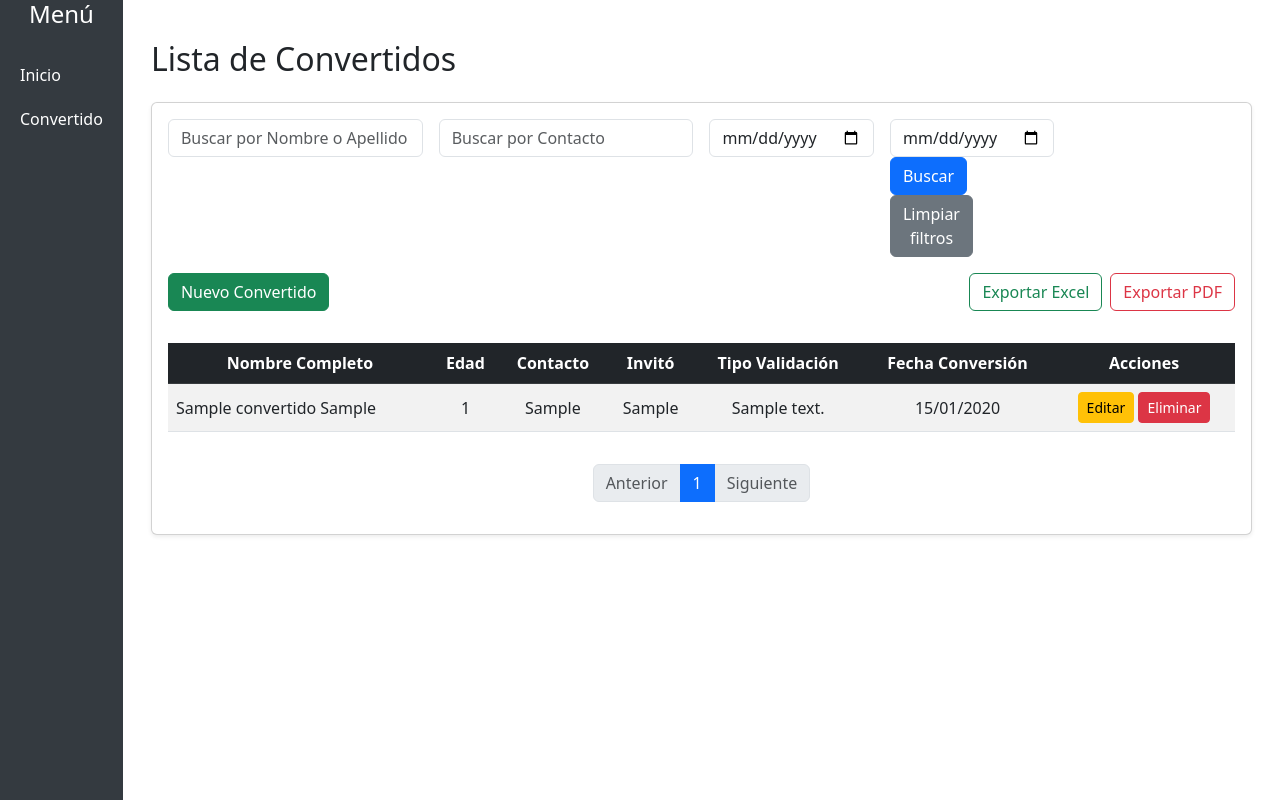
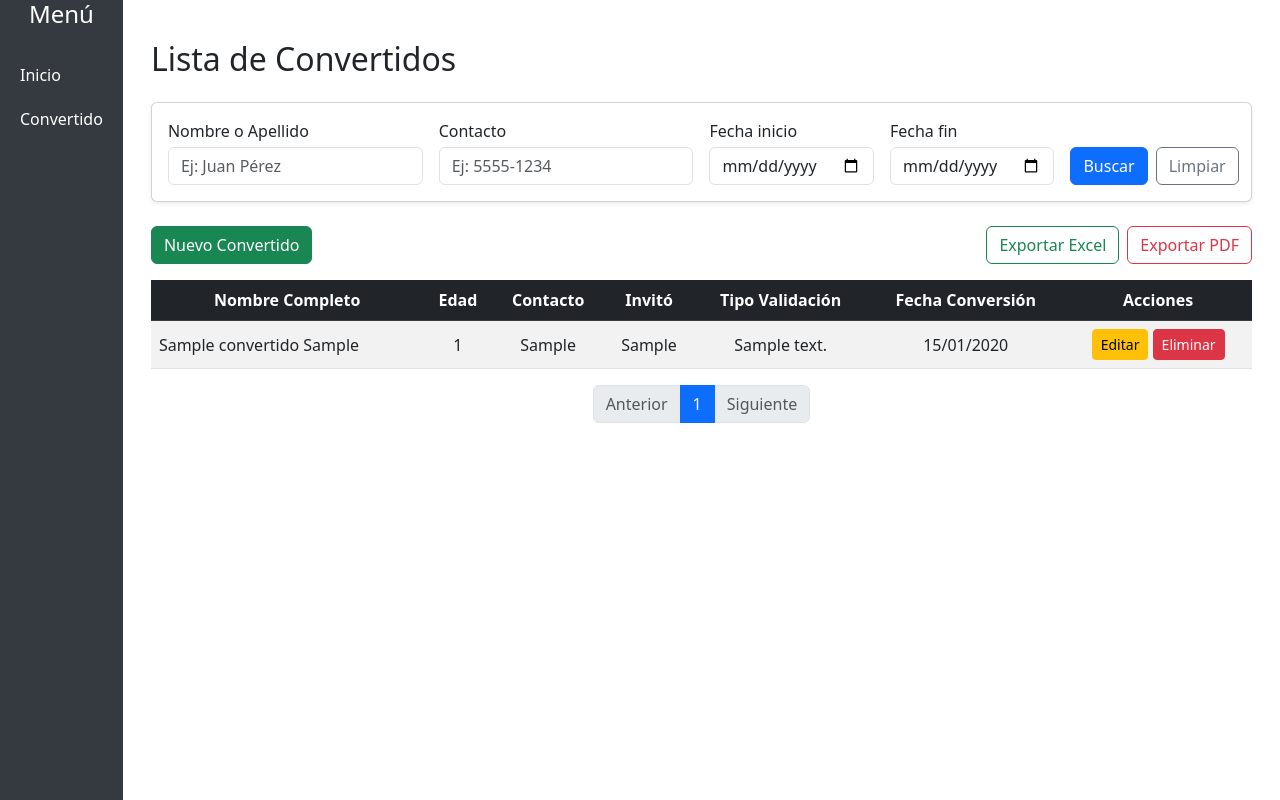
Before and after one commit to jrdar1993/Evang, a Flask app: page /convertido/ in a window 1280 px wide. Run offline with Flask 2, Linux system fonts and the light colour scheme; tables that the repository leaves empty hold one stand-in row (values such as "Sample post").

Commit message:
Agregado formulario responsivo y botón limpiar filtros

```diff
--- a/templates/convertido/list.html
+++ b/templates/convertido/list.html
@@ -5,26 +5,30 @@
 
     <!-- Formulario de búsqueda -->
 <form method="get" class="card p-3 mb-4 shadow-sm">
-        <div class="row g-3">
-            <div class="col-md-3 col-12">
-                <input type="text" name="nombre" class="form-control" placeholder="Buscar por Nombre o Apellido" value="{{ nombre }}">
+    <div class="row g-3 align-items-end">
+        <div class="col-lg-3 col-md-6">
+            <label class="form-label mb-1">Nombre o Apellido</label>
+            <input type="text" name="nombre" class="form-control" placeholder="Ej: Juan Pérez" value="{{ nombre }}">
         </div>
-            <div class="col-md-3 col-12">
-                <input type="text" name="contacto" class="form-control" placeholder="Buscar por Contacto" value="{{ contacto }}">
+        <div class="col-lg-3 col-md-6">
+            <label class="form-label mb-1">Contacto</label>
+            <input type="text" name="contacto" class="form-control" placeholder="Ej: 5555-1234" value="{{ contacto }}">
         </div>
-            <div class="col-md-2 col-6">
+        <div class="col-lg-2 col-md-6">
+            <label class="form-label mb-1">Fecha inicio</label>
             <input type="date" name="fecha_inicio" class="form-control" value="{{ fecha_inicio }}">
         </div>
-            <div class="col-md-2 col-6">
+        <div class="col-lg-2 col-md-6">
+            <label class="form-label mb-1">Fecha fin</label>
             <input type="date" name="fecha_fin" class="form-control" value="{{ fecha_fin }}">
-          <div class="col-md-2 d-grid">
-    <button type="submit" class="btn btn-primary">Buscar</button>
         </div>
-<div class="col-md-2 d-grid">
-    <a href="{{ url_for('convertido.index') }}" class="btn btn-secondary">Limpiar filtros</a>
+        <div class="col-lg-2 col-md-12 d-flex gap-2">
+            <button type="submit" class="btn btn-primary w-100">Buscar</button>
+            <a href="{{ url_for('convertido.index') }}" class="btn btn-outline-secondary w-100">Limpiar</a>
         </div>
     </div>
 </form>
+
 
     <!-- Acciones -->
     <div class="mb-3 d-flex flex-column flex-md-row justify-content-between align-items-start align-items-md-center gap-2">
```
Also changed, not shown: 1 other file. Lines whose indentation alone changed are shown as unchanged.
